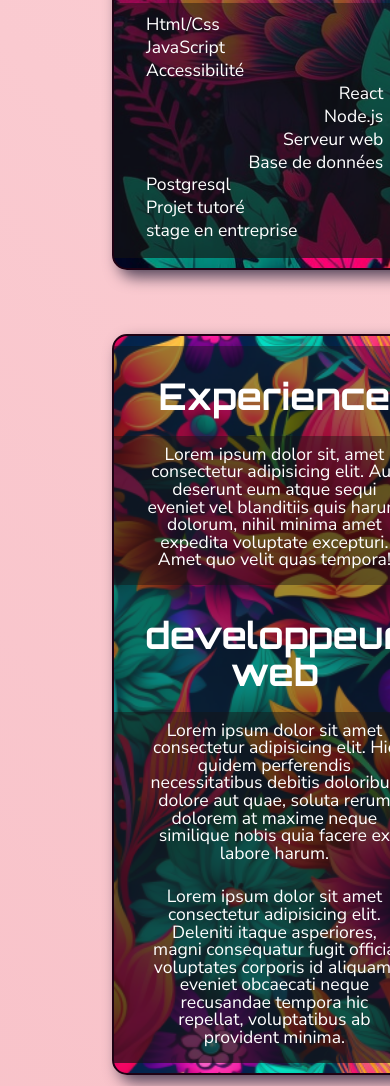
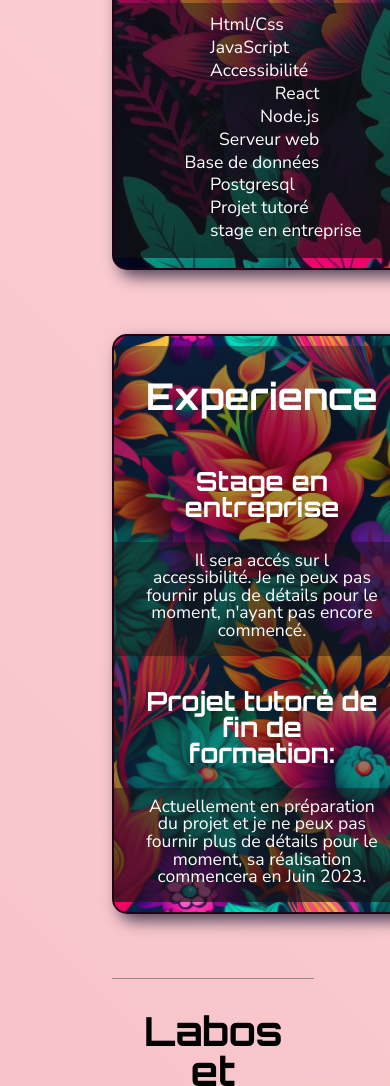
Before and after one commit to jimmyomont/jimmyomont.github.io, a React app: page / in a window 390 px wide. Shown: the part 2420-3506 px from the top of the page. Built offline with nearby package versions, Linux system fonts and the light colour scheme.

Commit message:
update responsive

```diff
--- a/src/components/Card/index.js
+++ b/src/components/Card/index.js
@@ -10,6 +10,7 @@ function Card ({style, title, content, lien, image, descr} ) {
                 <img className='card-image' src={image} alt="" />
                 </a>
             <div className="card-content">{descr}</div>
+                <a href={lien} className='card-content hidden'>Lien vers le site</a>
         </div>
     </article>
     )
--- a/src/components/Card/style.scss
+++ b/src/components/Card/style.scss
@@ -65,6 +65,12 @@
     font-family: Orbitron,sans-serif;
     font-size: 2.3rem;
     }
+    &-subtitle{
+        margin-bottom:1rem;
+        padding: 2rem 2rem 5px;
+        font-family: Orbitron,sans-serif;
+        font-size: 1.5rem;
+    }
     &-image{
     margin: 1rem;
     width: -webkit-fill-available;
@@ -83,3 +89,11 @@
         background: rgba(10, 11, 10, 0.607);
     }
 }
+
+.hidden {
+    display: none;
+    @media screen and (max-width: 915px){
+        display: block;
+        color: white;
+      }
+}
--- a/src/components/Header/style.scss
+++ b/src/components/Header/style.scss
@@ -22,7 +22,7 @@ header {
     @media screen and (max-width: 1500px) {
         font-size: 8rem;
     }
-    @media screen and (max-width: 900px){
+    @media screen and (max-width: 915px){
         font-size: 4em;
       }
 }
@@ -37,13 +37,15 @@ header {
     cursor: none;
     animation: 10s ease infinite ;
     animation-name: boingInUp;
+    @media screen and (max-width: 900px){
+        animation: none;
+      }
 @keyframes boingInUp {
     0% {
         opacity: 1;
         transform-origin: 50% 0%;
         transform: perspective(800px) rotateX(-30deg);
         box-shadow: 0px 0px 0px rgb(71, 58, 76);
-
     }
 
     50% {
--- a/src/components/Labo/index.js
+++ b/src/components/Labo/index.js
@@ -86,7 +86,7 @@ function  Labo(){
                 style='card card-one'
                 title='futur nouveau projet '
                 content="un peu de patience... cette place trouvera bientôt un nouveau projet"
-                // lien=''
+                // liens=''
                 image='https://cdn.discordapp.com/attachments/1101739977081094197/1111351143625412658/sticker-loading-please-wait-2-ambiance-sticker-mac_LoadingWait.jpg'
                 descr=""
             />
--- a/src/components/Main/index.js
+++ b/src/components/Main/index.js
@@ -72,10 +72,18 @@ function Main({children}) {
                 <article className='card card-three card-main'>
                     <div className="block">
                         <div className="card-title">Experience </div>
-                        <div className="card-content">Lorem ipsum dolor sit, amet consectetur adipisicing elit. Aut deserunt eum atque sequi eveniet vel blanditiis quis harum dolorum, nihil minima amet expedita voluptate excepturi. Amet quo velit quas tempora!</div>
-                        <div className="card-title">developpeur web </div>
-                        <div className="card-content">Lorem ipsum dolor sit amet consectetur adipisicing elit. Hic quidem perferendis necessitatibus debitis doloribus dolore aut quae, soluta rerum dolorem at maxime neque similique nobis quia facere ex labore harum.</div>
-                        <div className="card-content"> Lorem ipsum dolor sit amet consectetur adipisicing elit. Deleniti itaque asperiores, magni consequatur fugit officia voluptates corporis id aliquam, eveniet obcaecati neque recusandae tempora hic repellat, voluptatibus ab provident minima.</div>
+                        <div className="card-subtitle">
+                            <p>Stage en entreprise </p>
+                        </div>
+                        <div className="card-content">
+                            Il sera accés sur l accessibilité.
+                            Je ne peux pas fournir plus de détails pour le moment, n'ayant pas encore commencé.
+                        </div>
+                        <div className="card-subtitle">
+                            <p>Projet tutoré de fin de formation: </p>
+                        </div>
+                        <div className='card-content'>
+                        Actuellement en préparation du projet et je ne peux pas fournir plus de détails pour le moment, sa réalisation commencera en Juin 2023.</div>
                     </div>
                 </article>
             </section>
--- a/src/components/Main/style.scss
+++ b/src/components/Main/style.scss
@@ -29,8 +29,10 @@ main {
         line-height: 1.3;
     &-one{
         text-align: left;
+        padding-left: 4rem
     }
     &-two{
         text-align: right;
+        padding-right: 4rem;
     }
 }
```
Also changed, not shown: src/components/Labo/style.scss (deleted).
